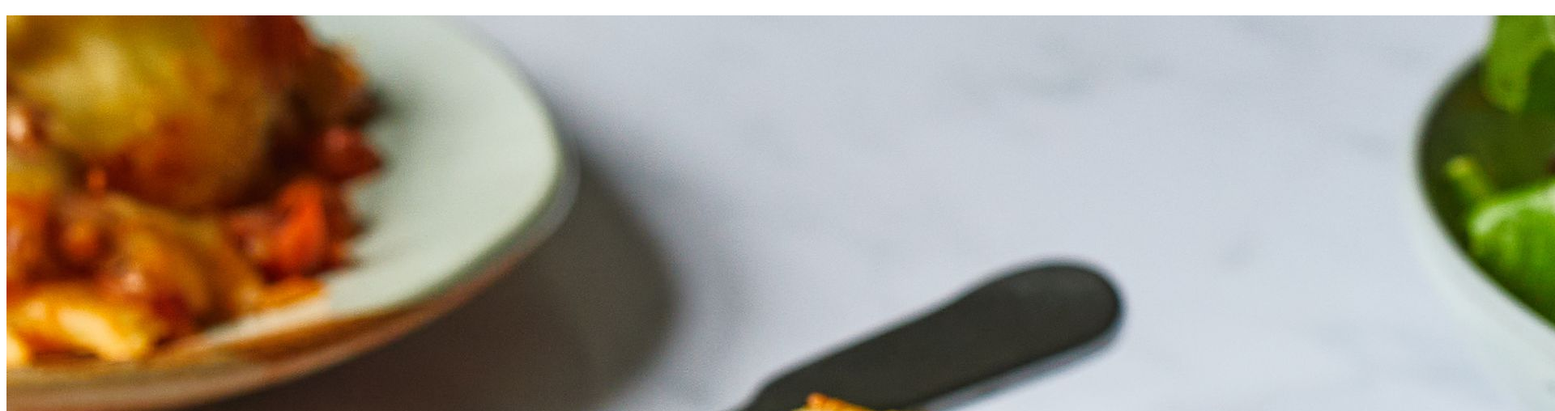
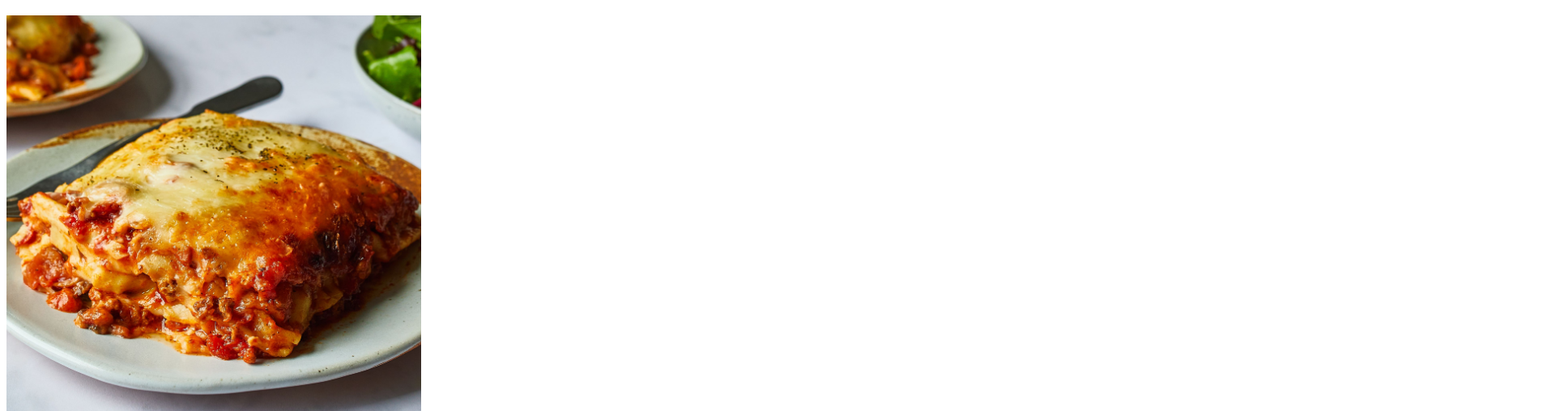
Before and after one commit to Aledax/odin-recipes, a plain HTML site: page recipes/lasagna.html in a window 1280 px wide. Shown: the part 61-569 px from the top of the page at 81% size, 1920 px wide, since content can reach past the window. Drawn offline with Linux system fonts and the light colour scheme.

Commit message:
Made image size bearable

```diff
--- a/recipes/lasagna.html
+++ b/recipes/lasagna.html
@@ -8,7 +8,7 @@
 
     <body>
         <h1>Lasagna</h1>
-        <img src = "../images/lasagna.jpg" alt = "Lasagna Photo">
+        <img src = "../images/lasagna.jpg" alt = "Lasagna Photo" width = 512>
         <h3>Description</h3>
         <p>This recipe is pretty gud</p>
         <h3>Ingredients</h3>
```
Also changed, not shown: recipes/spaghetti.html (+1 -1 lines).
